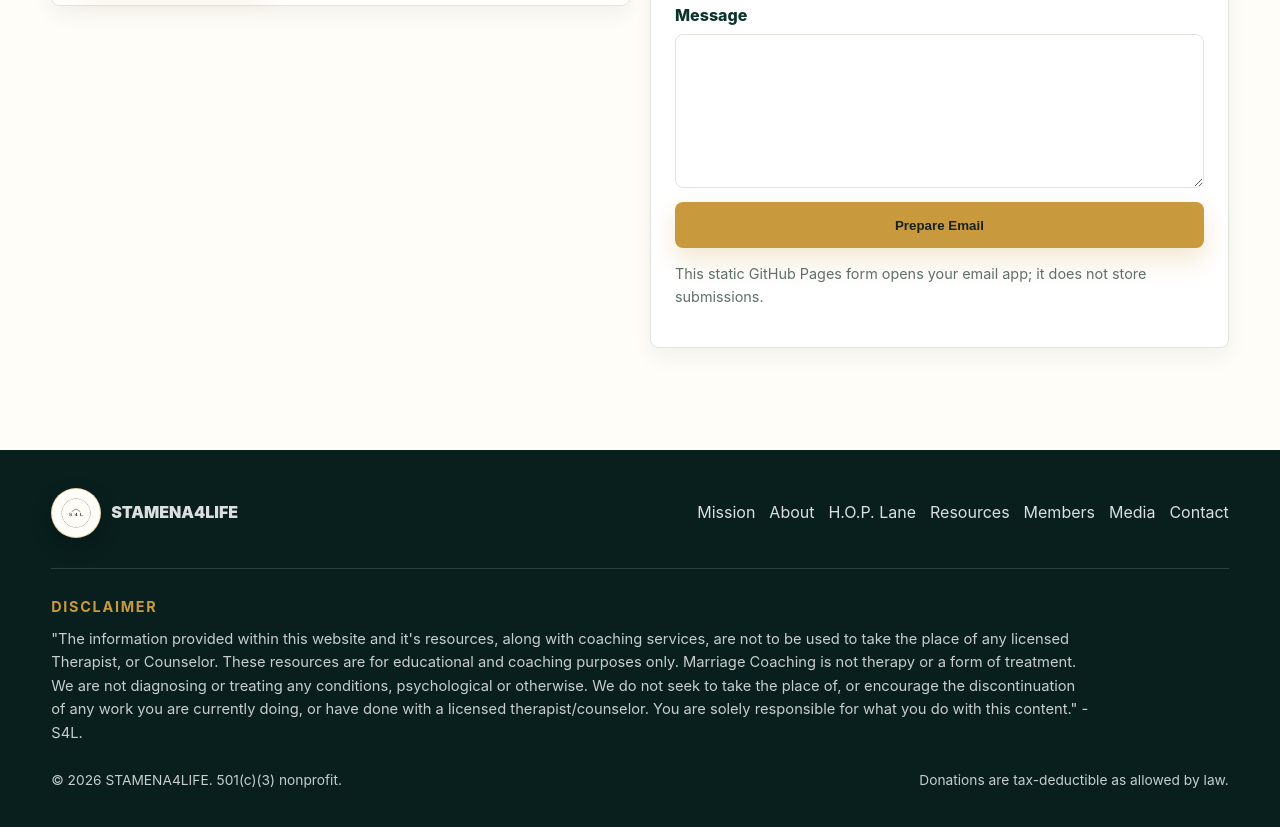
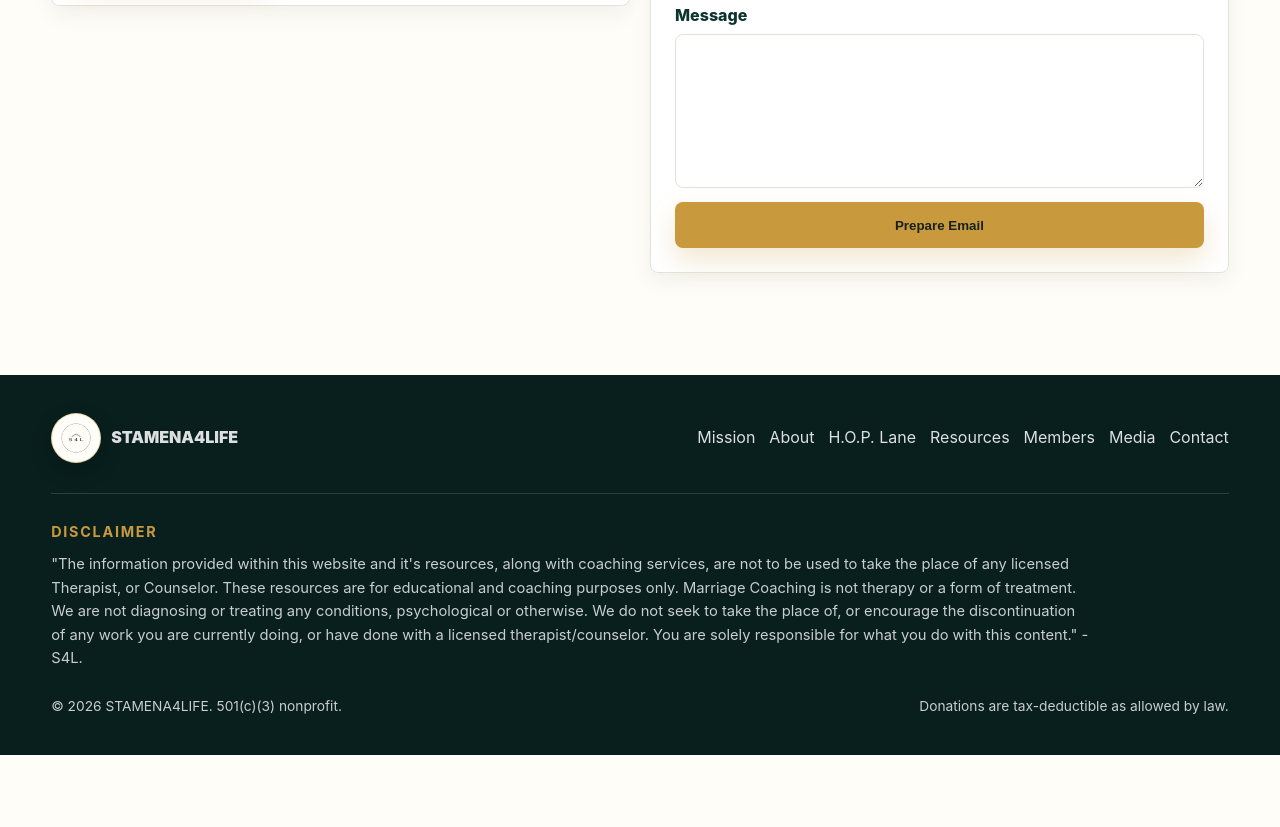
Before and after one commit to stamena4life/stamena4life.github.io, a plain HTML site: page index.html in a window 1280 px wide. Shown: the part 9720-10547 px from the top of the page. After the commit the page ends 10475 px from the top, so only its background shows below. Drawn offline with Linux system fonts and the light colour scheme.

Commit message:
Add files via upload

```diff
--- a/index.html
+++ b/index.html
@@ -416,7 +416,6 @@
             <textarea name="message" rows="5" required></textarea>
           </label>
           <button class="button primary" type="submit">Prepare Email</button>
-          <p class="form-note">This static GitHub Pages form opens your email app; it does not store submissions.</p>
         </form>
       </div>
     </section>
```
